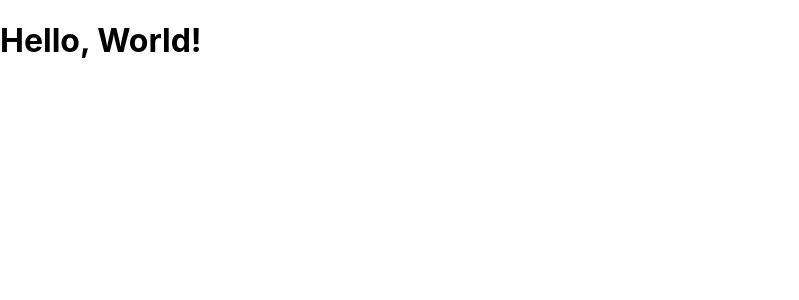
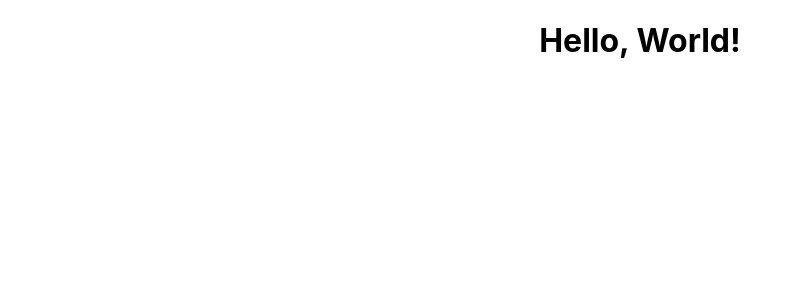
Before and after one commit to aatayde/Budget-Budi, a React (Create React App) app in the folder my-app/: page / in a window 1280 px wide. Shown: the top 300 px of the page, without its empty margins (0-799 px from the left). Built offline with nearby package versions, Linux system fonts and the light colour scheme.

Commit message:
add center text class name & align text to center

```diff
--- a/my-app/src/App.css
+++ b/my-app/src/App.css
@@ -1,5 +1,5 @@
-.dark {
-  /* background-color: #333; */
+.centerText {
+  text-align: center;
 }
 /* Dark Mode */
 @media (prefers-color-scheme: dark) {
--- a/my-app/src/components/Greeting.jsx
+++ b/my-app/src/components/Greeting.jsx
@@ -1,6 +1,6 @@
 function Greeting() {
   return (
-    <div className="dark">
+    <div className="centerText">
       <h1>Hello, World!</h1>
     </div>
   );
```
